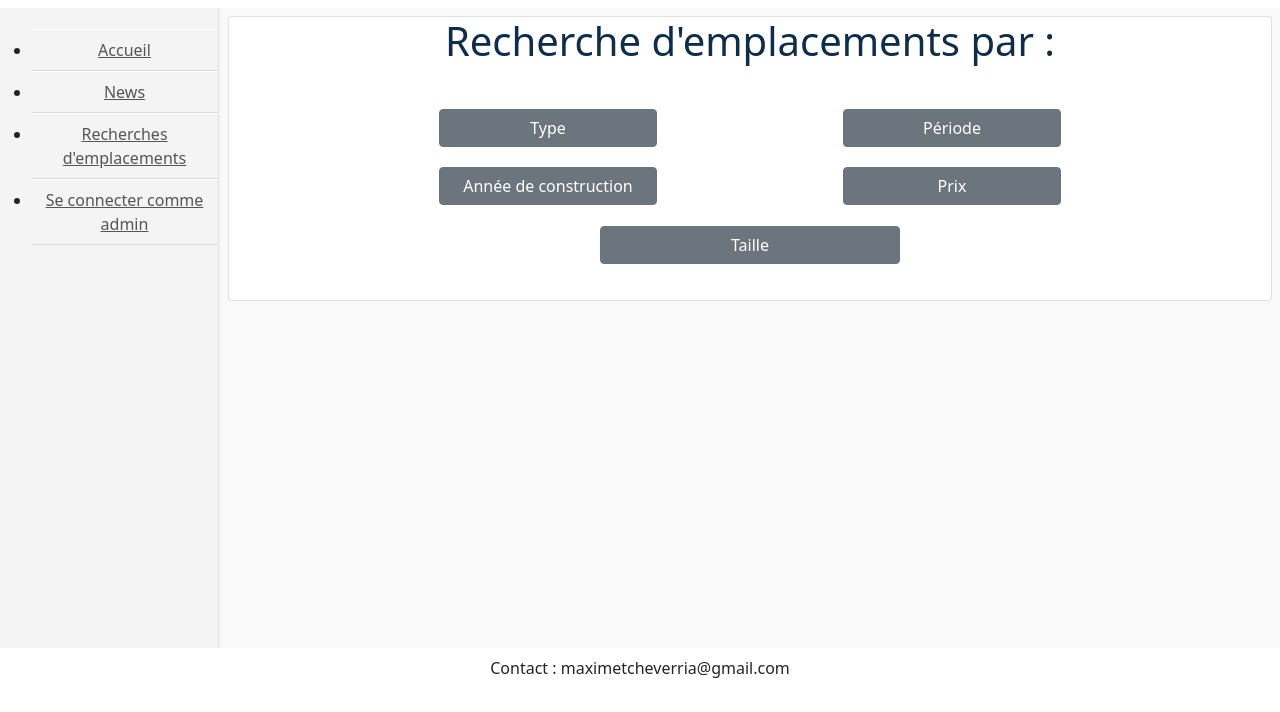
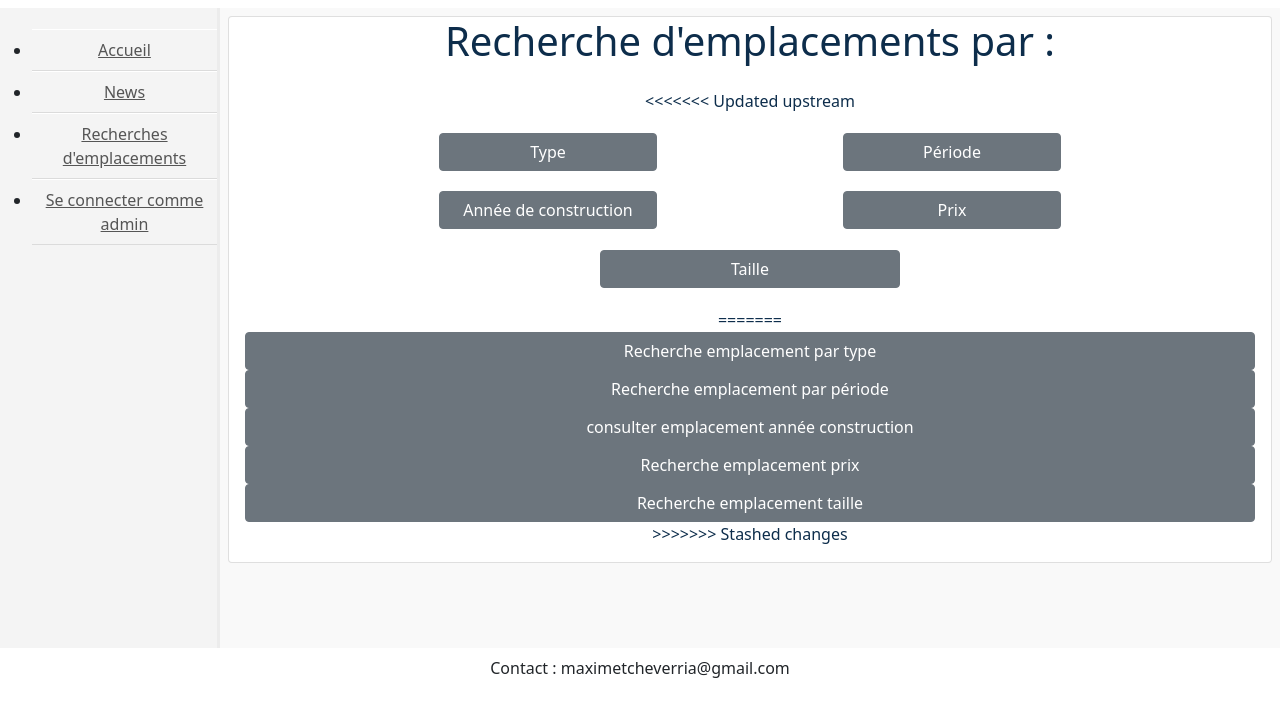
Before and after one commit to Borloo/Scrumitos, a PHP site: page /app/views/ConsultEmplacement.php?c=0 in a window 1280 px wide. Shown: the part 88-800 px from the top of the page. Run offline with PHP 8.4, Linux system fonts and the light colour scheme.

Commit message:
fix les link de redirect

```diff
--- a/app/ConsultEmplacementPrix.php
+++ b/app/ConsultEmplacementPrix.php
@@ -2,10 +2,6 @@
 session_start();
 error_reporting(E_ALL);
 ini_set('display_errors', 'on');
-if (!isset($_SESSION['USER'])) {
-    header('location: index.php');
-    die();
-}
 ?>
 <!DOCTYPE html>
 <html lang="en">
--- a/app/views/ConsultEmplacement.php
+++ b/app/views/ConsultEmplacement.php
@@ -42,6 +42,7 @@ ini_set('display_errors', 'on');
                     <h1>Recherche d'emplacements par :</h1>
                 </div>
                 <div class="card-body">
+<<<<<<< Updated upstream
                     <div class="row">
                         <div class='col-md-2'></div>
                         <div class='col-md-3'>
@@ -71,6 +72,14 @@ ini_set('display_errors', 'on');
                         </div>
                         <div class="col-md-4"></div>
                     </div>
+=======
+                    <a class="btn btn-secondary" href="ConsultType.php?suppr=0&add=0" role="button">Recherche emplacement par type</a>
+                    <a class="btn btn-secondary" href="" role="button">Recherche emplacement par période</a>
+                    <a class="btn btn-secondary" href="../ConsultDate.php" role="button">consulter emplacement année construction</a>
+                    <a class="btn btn-secondary" href="../ConsultEmplacementPrix.php" role="button">Recherche emplacement prix</a>
+                    <a class="btn btn-secondary" href="" role="button">Recherche emplacement taille</a>
+
+>>>>>>> Stashed changes
                 </div>
             </div>
             <?php
```
